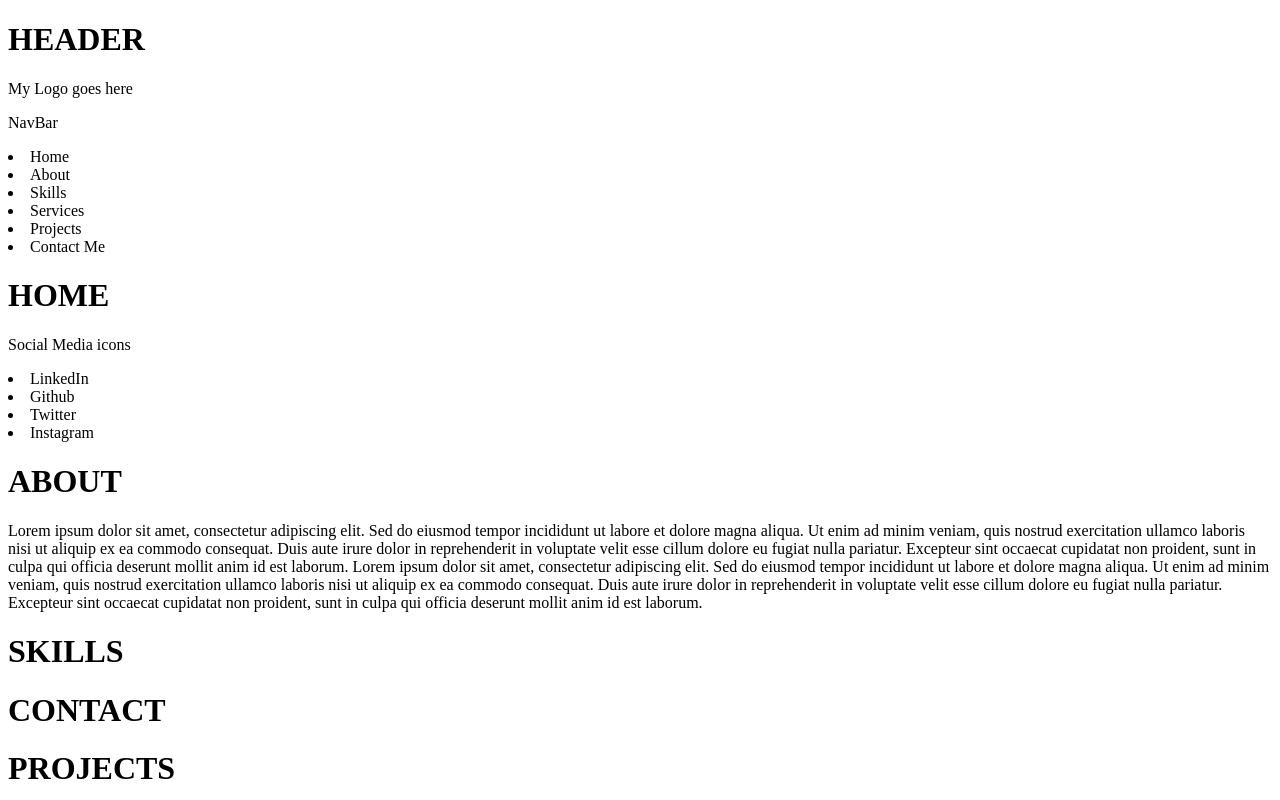
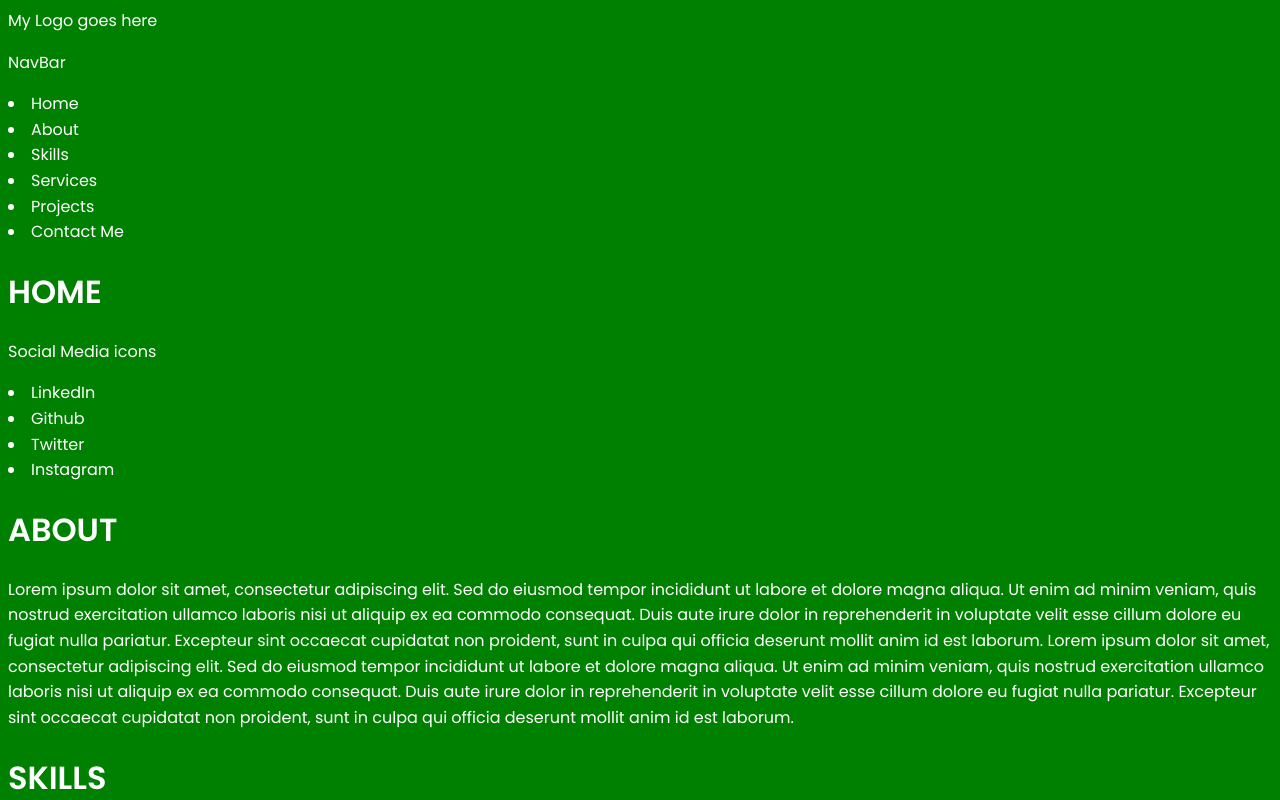
Before and after one commit to kin018/kin018dev, a React (Create React App) app in the folder portfolio/: page / in a window 1280 px wide. Shown: the top 800 px of the page. Built offline with nearby package versions, Linux system fonts and the light colour scheme.

Commit message:
Resolved metaTheme bug and enhanced CSS styling by introducing :root pseudo-class with custom variables.

```diff
--- a/portfolio/public/index.html
+++ b/portfolio/public/index.html
@@ -4,7 +4,7 @@
     <meta charset="utf-8" />
     <link rel="icon" href="%PUBLIC_URL%/favicon.ico" />
     <meta name="viewport" content="width=device-width, initial-scale=1" />
-    <meta name="theme-color" content="#000000" />
+    <meta name="" content="" />
     <meta
       name="description"
       content="Web site created using create-react-app"
--- a/portfolio/src/components/Header.jsx
+++ b/portfolio/src/components/Header.jsx
@@ -4,12 +4,11 @@ import Logo from './Logo';
 
 function Header() {
   return (
-    <header>
-      <>
-        <h1>HEADER</h1>
+    <header className="header" id="header">
+      <div>
         <Logo />
-        <Navbar />
-      </>
+        <Navbar className="nav-container" />
+      </div>
     </header>
   );
 }
--- a/portfolio/src/index.css
+++ b/portfolio/src/index.css
@@ -1,7 +1,18 @@
-/* Importing the 'Poppins' font from Google Fonts with specified weights */
+/* Importing 'Poppins' font with specified weights */
 @import url('https://fonts.googleapis.com/css2?family=Poppins:wght@400;500;600&display=swap');
 
-/* Applying a universal box-sizing rule for consistency */
+/* Applying universal box-sizing for consistency */
 * {
   box-sizing: border-box;
 }
+
+body {
+  font-family: 'Poppins', sans-serif;
+  background-color: green;
+  color: #fff;
+  line-height: 1.6;
+  background: '#222A35';
+}
+
+.footer {
+}
```
